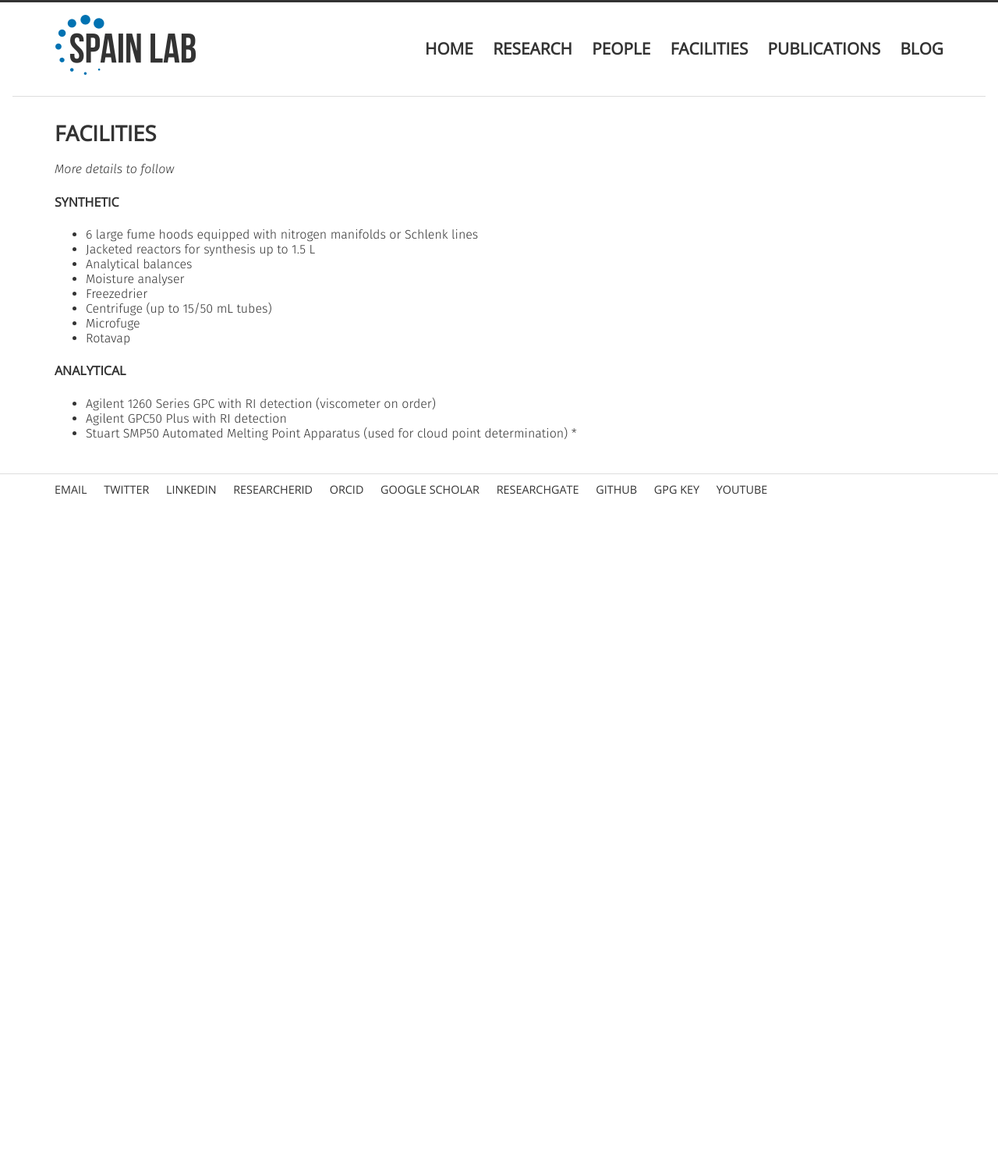
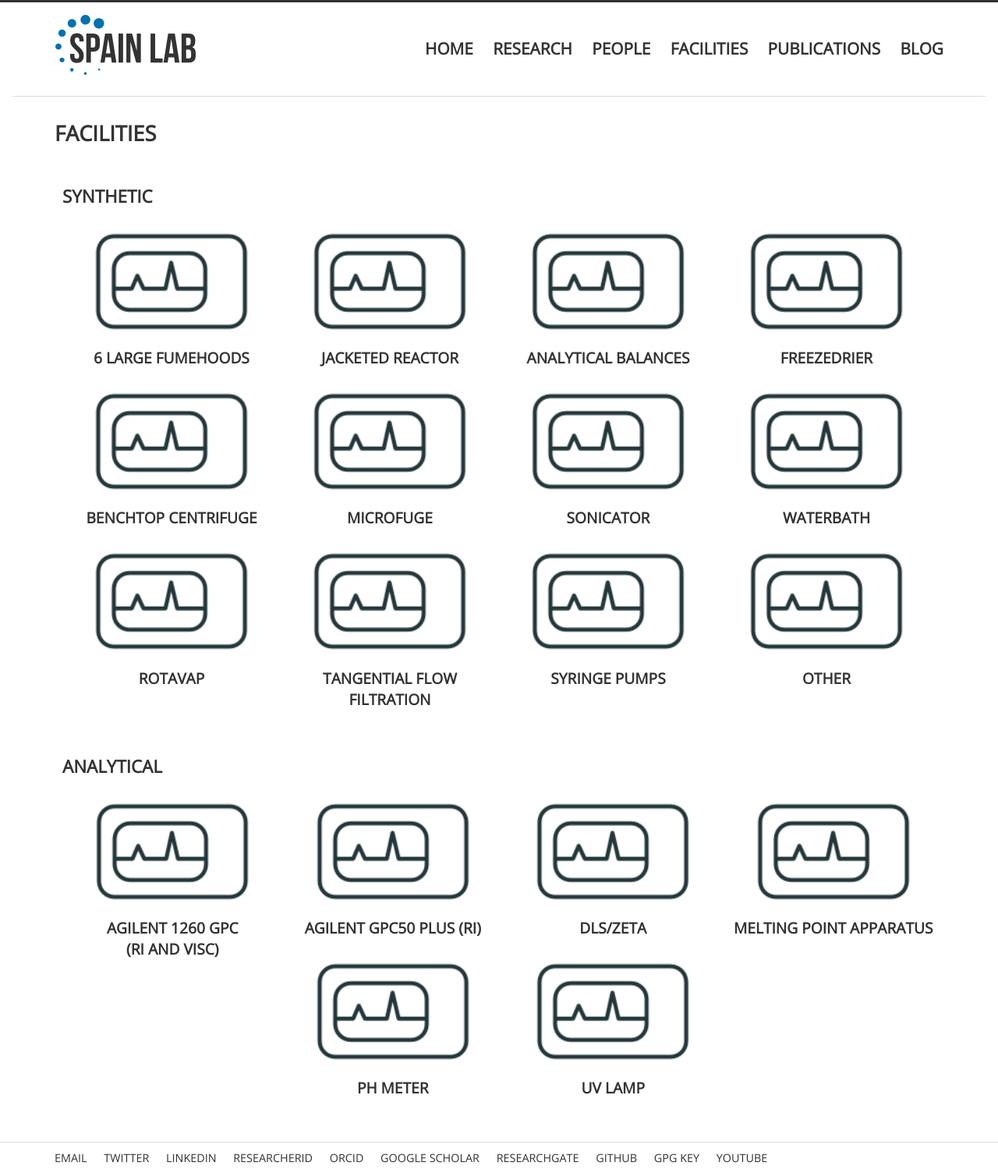
Before and after one commit to sebspain/sebspain.github.io, a Jekyll site: the page built from facilities/index.md, in a window 1280 px wide. Shown: the whole page at 78% size. Built offline with Jekyll 4.4.1, drawn with Linux system fonts in a browser that asks for light colours; comment, search, counter and statistics services are not loaded; before the commit the page ends 900 px from its top, so only the background shows below that.

Commit message:
facilities gallery

```diff
--- a/css/style.css
+++ b/css/style.css
@@ -240,3 +240,7 @@
 img.gallery {
     height: 200px;
 }
+
+img.facilities {
+    width: 200px;
+}
--- a/facilities/index.md
+++ b/facilities/index.md
@@ -3,23 +3,81 @@
 title: Facilities
 ---
 
-*More details to follow*
-
-#### Synthetic
-
-* 6 large fume hoods equipped with nitrogen manifolds or Schlenk lines
-* Jacketed reactors for synthesis up to 1.5 L
-* Analytical balances
-* Moisture analyser
-* Freezedrier
-* Centrifuge (up to 15/50 mL tubes)
-* Microfuge
-* Rotavap
-
-
-#### Analytical
-
-* Agilent 1260 Series GPC with RI detection (viscometer on order)
-* Agilent GPC50 Plus with RI detection
-* Stuart SMP50 Automated Melting Point Apparatus (used for cloud point determination)
-*
+<div class="unit w-1-1">
+    <h2>Synthetic</h2>
+        <div class="no-gutters unit w-1-4">
+               <img class="facilities" src="img/placeholder.png" alt="equipment image">
+               <h3 class="profile">6 Large Fumehoods</h3>
+        </div>
+        <div class="no-gutters unit w-1-4">
+               <img class="facilities" src="img/placeholder.png" alt="equipment image">
+               <h3 class="profile">Jacketed Reactor</h3>
+        </div>
+        <div class="no-gutters unit w-1-4">
+               <img class="facilities" src="img/placeholder.png" alt="equipment image">
+               <h3 class="profile">Analytical Balances</h3>
+        </div>
+        <div class="no-gutters unit w-1-4">
+               <img class="facilities" src="img/placeholder.png" alt="equipment image">
+               <h3 class="profile">Freezedrier</h3>
+        </div>
+        <div class="no-gutters unit w-1-4">
+               <img class="facilities" src="img/placeholder.png" alt="equipment image">
+               <h3 class="profile">Benchtop Centrifuge</h3>
+        </div>
+        <div class="no-gutters unit w-1-4">
+               <img class="facilities" src="img/placeholder.png" alt="equipment image">
+               <h3 class="profile">Microfuge</h3>
+        </div>
+        <div class="no-gutters unit w-1-4">
+               <img class="facilities" src="img/placeholder.png" alt="equipment image">
+               <h3 class="profile">Sonicator</h3>
+        </div>
+        <div class="no-gutters unit w-1-4">
+               <img class="facilities" src="img/placeholder.png" alt="equipment image">
+               <h3 class="profile">Waterbath</h3>
+        </div>
+        <div class="no-gutters unit w-1-4">
+               <img class="facilities" src="img/placeholder.png" alt="equipment image">
+               <h3 class="profile">Rotavap</h3>
+        </div>
+        <div class="no-gutters unit w-1-4">
+               <img class="facilities" src="img/placeholder.png" alt="equipment image">
+               <h3 class="profile">Tangential Flow Filtration</h3>
+        </div>
+        <div class="no-gutters unit w-1-4">
+               <img class="facilities" src="img/placeholder.png" alt="equipment image">
+               <h3 class="profile">Syringe Pumps</h3>
+        </div>
+        <div class="no-gutters unit w-1-4">
+               <img class="facilities" src="img/placeholder.png" alt="equipment image">
+               <h3 class="profile">Other</h3>
+        </div>
+</div>
+<div class="unit w-1-1">
+    <h2>Analytical</h2>
+        <div class="no-gutters unit w-1-4">
+               <img class="facilities" src="img/placeholder.png" alt="equipment image">
+               <h3 class="profile">Agilent 1260 GPC<br/> (RI and Visc)</h3>
+        </div>
+        <div class="no-gutters unit w-1-4">
+               <img class="facilities" src="img/placeholder.png" alt="equipment image">
+               <h3 class="profile">Agilent GPC50 Plus (RI)</h3>
+        </div>
+        <div class="no-gutters unit w-1-4">
+               <img class="facilities" src="img/placeholder.png" alt="equipment image">
+               <h3 class="profile">DLS/Zeta</h3>
+        </div>
+        <div class="no-gutters unit w-1-4">
+               <img class="facilities" src="img/placeholder.png" alt="equipment image">
+               <h3 class="profile">Melting Point Apparatus</h3>
+        </div>
+        <div class="no-gutters unit w-1-4">
+               <img class="facilities" src="img/placeholder.png" alt="equipment image">
+               <h3 class="profile">pH Meter</h3>
+        </div>
+        <div class="no-gutters unit w-1-4">
+               <img class="facilities" src="img/placeholder.png" alt="equipment image">
+               <h3 class="profile">UV Lamp</h3>
+        </div>
+</div>
```
Also changed, not shown: facilities/img/placeholder.png (added).
